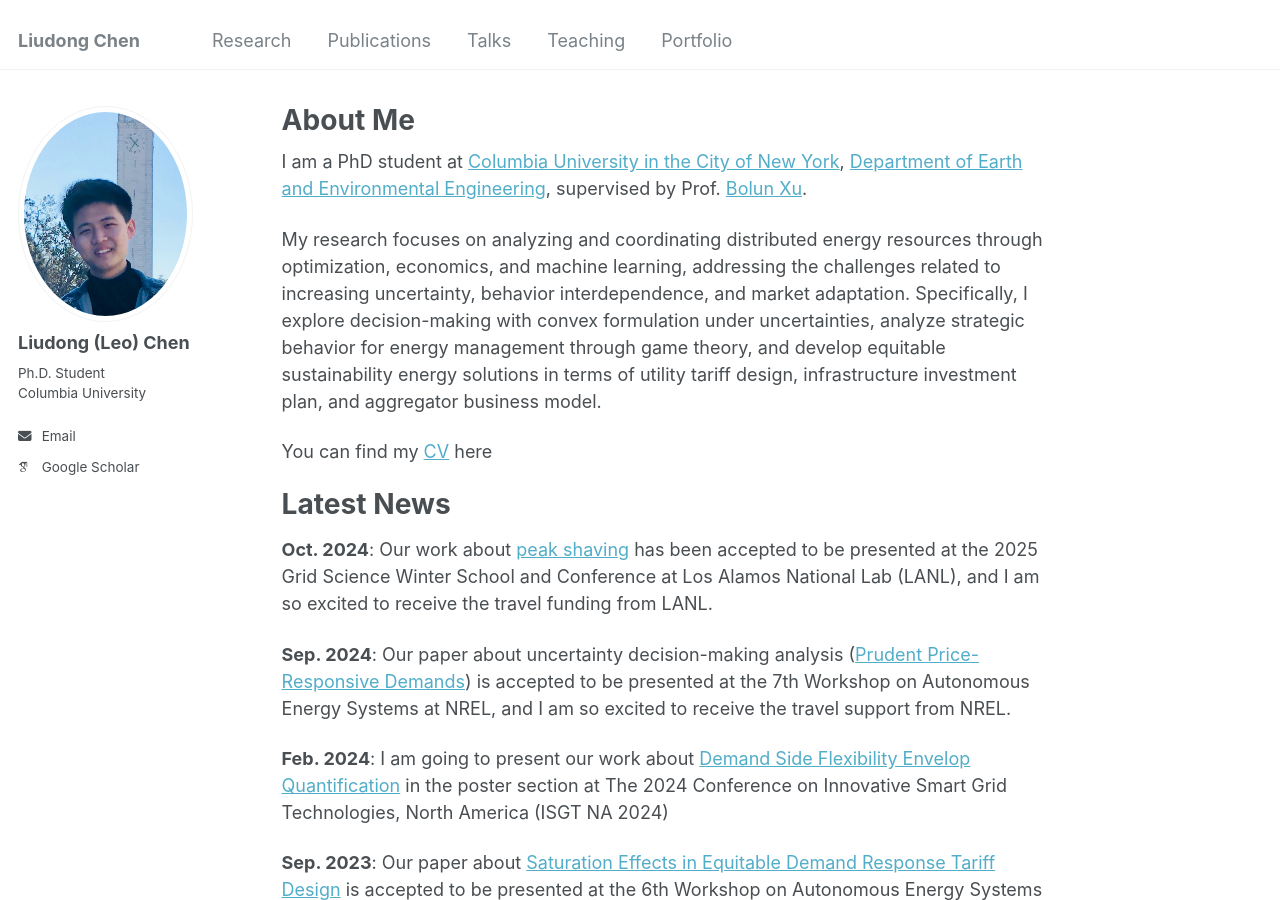
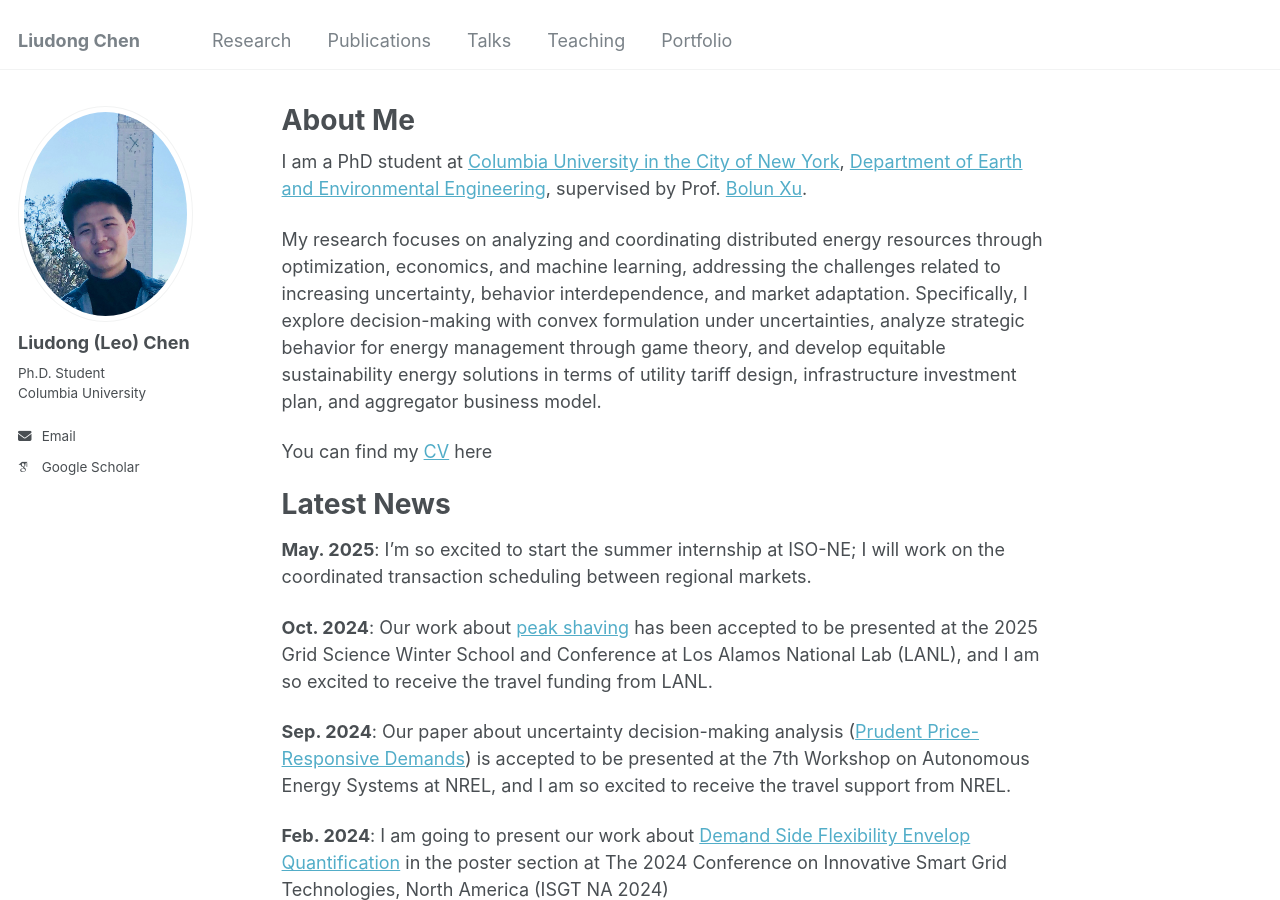
Before and after one commit to liudong-chen/liudong-chen.github.io, a Jekyll site: the page built from _pages/about.md, in a window 1280 px wide and 900 px high. Built offline with Jekyll 4.4.1, drawn with Linux system fonts in a browser that asks for light colours; some web fonts are replaced.

Commit message:
Update about.md

```diff
--- a/_pages/about.md
+++ b/_pages/about.md
@@ -14,6 +14,7 @@ You can find my [CV](../assets/CV_Liudong.pdf) here
 
 Latest News
 ======
+**May. 2025**: I'm so excited to start the summer internship at ISO-NE; I will work on the coordinated transaction scheduling between regional markets.
 
 **Oct. 2024**: Our work about [peak shaving](https://arxiv.org/abs/2501.02792) has been accepted to be presented at the 2025 Grid Science Winter School and Conference at Los Alamos National Lab (LANL), and I am so excited to receive the travel funding from LANL.
 
```
